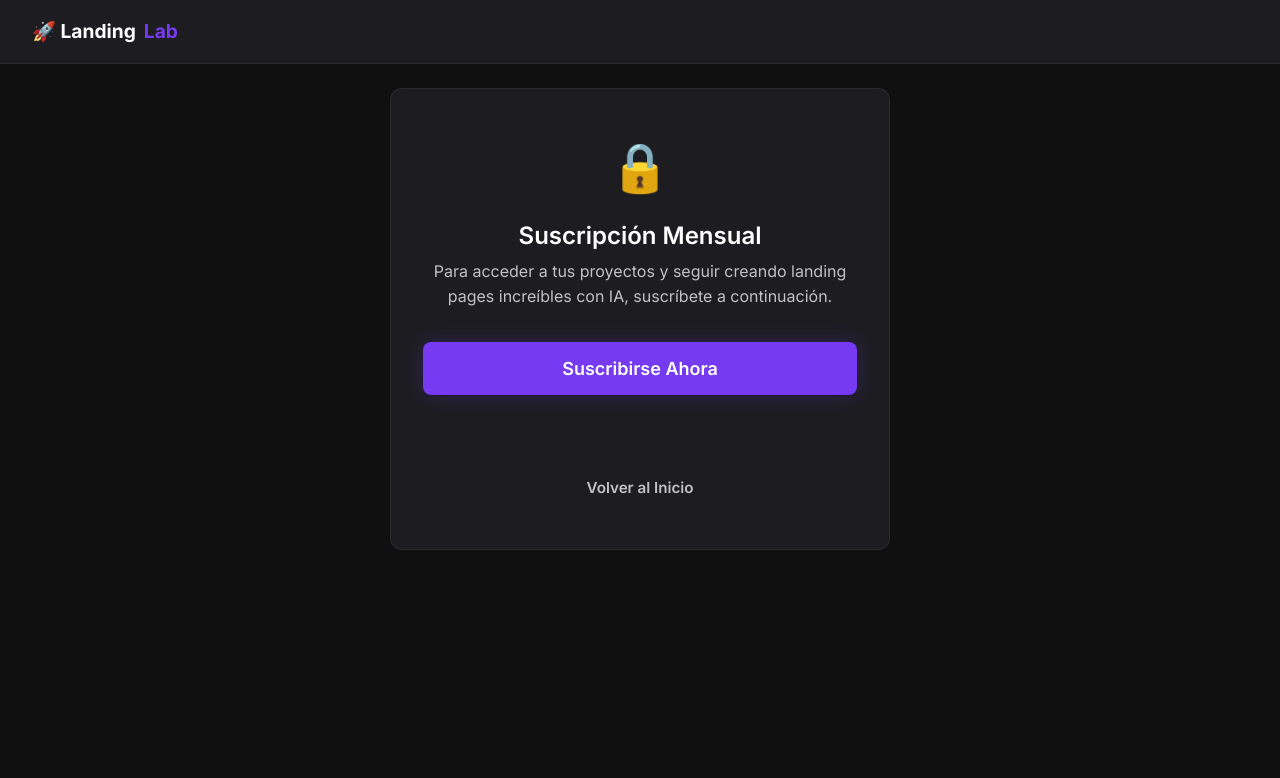
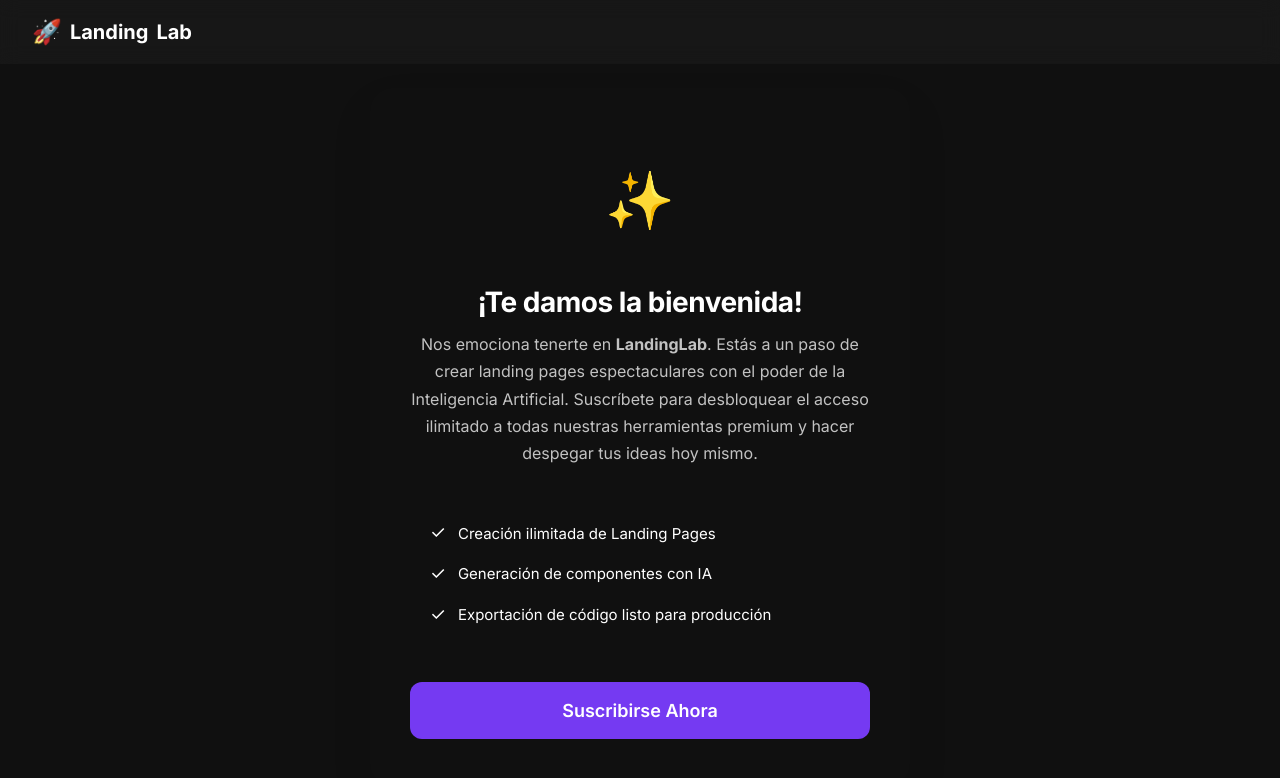
Before and after one commit to facupetitfour/landingLab, a Next.js app: page /suscribir in a window 1280 px wide. Shown: the top 778 px of the page. Built offline with nearby package versions, Linux system fonts and the light colour scheme; no server answers.

Commit message:
cambios en la vista suscribirse

```diff
--- a/src/app/suscribir/page.tsx
+++ b/src/app/suscribir/page.tsx
@@ -1,6 +1,6 @@
 'use client';
 
-import { useState } from 'react';
+import { useState, useEffect } from 'react';
 import { useRouter } from 'next/navigation';
 import { useUser, UserButton } from '@clerk/nextjs';
 
@@ -8,6 +8,16 @@
   const router = useRouter();
   const { isLoaded, user } = useUser();
   const [loading, setLoading] = useState(false);
+  const [isNewUser, setIsNewUser] = useState<boolean>(true);
+
+  useEffect(() => {
+    if (user && user.createdAt) {
+      const createdTime = new Date(user.createdAt).getTime();
+      const now = Date.now();
+      const differenceInHours = (now - createdTime) / (1000 * 60 * 60);
+      setIsNewUser(differenceInHours < 24);
+    }
+  }, [user]);
 
   const handleSubscribe = async () => {
     if (!user) return;
@@ -53,9 +63,9 @@
 
   return (
     <div className="app-shell" style={{ display: 'flex', flexDirection: 'column', minHeight: '100vh', background: 'var(--bg-main)' }}>
-      <header className="app-header">
-        <div className="app-header-logo">
-          🚀 Landing<span>Lab</span>
+      <header className="app-header" style={{ borderBottom: '1px solid var(--border)', background: 'rgba(255, 255, 255, 0.03)', backdropFilter: 'blur(10px)' }}>
+        <div className="app-header-logo" style={{ fontSize: '1.25rem', fontWeight: 700, gap: '8px', display: 'flex', alignItems: 'center' }}>
+          <span style={{ fontSize: '1.5rem' }}>🚀</span> Landing<span style={{ color: 'var(--primary)' }}>Lab</span>
         </div>
         <UserButton
           appearance={{
@@ -69,29 +79,84 @@
       <main style={{
         flex: 1,
         display: 'flex',
-        alignItems: 'flex-start',
+        alignItems: 'center',
         justifyContent: 'center',
         padding: '24px',
         overflowY: 'auto'
       }}>
+        {isNewUser ? (
+          /* VISTA USUARIO NUEVO */
           <div className="card" style={{
-          maxWidth: '500px',
+            maxWidth: '540px',
             width: '100%',
             textAlign: 'center',
-          padding: '40px 32px'
+            padding: '48px 40px',
+            background: 'linear-gradient(180deg, var(--bg-surface) 0%, rgba(var(--primary-rgb), 0.05) 100%)',
+            border: '1px solid rgba(var(--primary-rgb), 0.2)',
+            boxShadow: '0 20px 40px rgba(0, 0, 0, 0.1)',
+            borderRadius: '24px',
+            position: 'relative',
+            overflow: 'hidden'
           }}>
-          <div style={{ fontSize: '48px', marginBottom: '16px' }}>🔒</div>
-          <h1 style={{ fontSize: '24px', fontWeight: 600, marginBottom: '8px' }}>
-            Suscripción Mensual
+            <div style={{ position: 'absolute', top: '-50px', left: '-50px', width: '150px', height: '150px', background: 'var(--primary)', filter: 'blur(100px)', opacity: 0.2, borderRadius: '50%' }}></div>
+            <div style={{ position: 'absolute', bottom: '-50px', right: '-50px', width: '150px', height: '150px', background: 'var(--primary)', filter: 'blur(100px)', opacity: 0.2, borderRadius: '50%' }}></div>
+
+            <div style={{
+              fontSize: '56px',
+              marginBottom: '20px',
+              display: 'inline-flex',
+              padding: '20px',
+              background: 'rgba(var(--primary-rgb), 0.1)',
+              borderRadius: '50%',
+              boxShadow: '0 0 20px rgba(var(--primary-rgb), 0.2) inset'
+            }}>✨</div>
+
+            <h1 style={{ fontSize: '28px', fontWeight: 700, marginBottom: '12px', letterSpacing: '-0.5px' }}>
+              ¡Te damos la bienvenida!
             </h1>
-          <p style={{ color: 'var(--text-secondary)', marginBottom: '32px', lineHeight: '1.6' }}>
-            Para acceder a tus proyectos y seguir creando landing pages increíbles con IA, suscríbete a continuación.
+
+            <p style={{ color: 'var(--text-secondary)', marginBottom: '32px', lineHeight: '1.7', fontSize: '16px' }}>
+              Nos emociona tenerte en <strong>LandingLab</strong>. Estás a un paso de crear landing pages espectaculares con el poder de la Inteligencia Artificial. Suscríbete para desbloquear el acceso ilimitado a todas nuestras herramientas premium y hacer despegar tus ideas hoy mismo.
             </p>
 
-          <div style={{ textAlign: 'center', minHeight: '100px' }}>
+            <div style={{
+              display: 'flex',
+              flexDirection: 'column',
+              gap: '12px',
+              marginBottom: '32px',
+              textAlign: 'left',
+              background: 'var(--bg-main)',
+              padding: '20px',
+              borderRadius: '16px',
+              border: '1px solid var(--border)'
+            }}>
+              <div style={{ display: 'flex', gap: '12px', alignItems: 'center' }}>
+                <span style={{ color: 'var(--primary)', fontSize: '18px' }}>✓</span>
+                <span style={{ fontSize: '15px' }}>Creación ilimitada de Landing Pages</span>
+              </div>
+              <div style={{ display: 'flex', gap: '12px', alignItems: 'center' }}>
+                <span style={{ color: 'var(--primary)', fontSize: '18px' }}>✓</span>
+                <span style={{ fontSize: '15px' }}>Generación de componentes con IA</span>
+              </div>
+              <div style={{ display: 'flex', gap: '12px', alignItems: 'center' }}>
+                <span style={{ color: 'var(--primary)', fontSize: '18px' }}>✓</span>
+                <span style={{ fontSize: '15px' }}>Exportación de código listo para producción</span>
+              </div>
+            </div>
+
+            <div style={{ position: 'relative', zIndex: 10 }}>
               <button
                 className="btn btn-primary"
-                style={{ width: '100%', padding: '16px', fontSize: '18px' }}
+                style={{
+                  width: '100%',
+                  padding: '18px',
+                  fontSize: '18px',
+                  fontWeight: 600,
+                  borderRadius: '12px',
+                  boxShadow: '0 8px 16px rgba(var(--primary-rgb), 0.3)',
+                  transition: 'all 0.2s ease',
+                  transform: loading ? 'scale(0.98)' : 'scale(1)'
+                }}
                 onClick={handleSubscribe}
                 disabled={loading}
               >
@@ -99,14 +164,93 @@
               </button>
             </div>
 
+            {/* <button
+              className="btn btn-ghost"
+              style={{ width: '100%', marginTop: '20px', color: 'var(--text-tertiary)', fontSize: '14px', position: 'relative', zIndex: 10 }}
+              onClick={() => router.push('/dashboard')}
+            >
+              Explorar el Dashboard antes de suscribirme
+            </button> */}
+          </div>
+        ) : (
+          /* VISTA USUARIO ANTIGUO (REACTIVACIÓN) */
+          <div className="card" style={{
+            maxWidth: '480px',
+            width: '100%',
+            textAlign: 'center',
+            padding: '40px 32px',
+            borderTop: '4px solid var(--primary)',
+            boxShadow: '0 10px 30px rgba(0,0,0,0.05)'
+          }}>
+            <div style={{
+              fontSize: '48px',
+              marginBottom: '20px',
+              display: 'inline-block',
+              animation: 'float 3s ease-in-out infinite'
+            }}>👋</div>
+
+            <h1 style={{ fontSize: '24px', fontWeight: 600, marginBottom: '12px' }}>
+              ¡Qué bueno verte de nuevo!
+            </h1>
+
+            <p style={{ color: 'var(--text-secondary)', marginBottom: '32px', lineHeight: '1.6', fontSize: '15px' }}>
+              Tu periodo de acceso requiere una suscripción activa para continuar creando y gestionando tus proyectos en LandingLab.
+              Reactiva tu plan para no perder el ritmo.
+            </p>
+
+            <div style={{
+              background: 'var(--bg-main)',
+              border: '1px solid var(--border)',
+              borderRadius: '12px',
+              padding: '16px',
+              marginBottom: '32px',
+              display: 'flex',
+              alignItems: 'center',
+              justifyContent: 'center',
+              gap: '12px'
+            }}>
+              <span style={{ fontSize: '24px' }}>💼</span>
+              <div style={{ textAlign: 'left' }}>
+                <div style={{ fontWeight: 600, fontSize: '16px' }}>Plan Pro Mensual</div>
+                <div style={{ fontSize: '13px', color: 'var(--text-tertiary)' }}>Acceso total a las herramientas IA</div>
+              </div>
+            </div>
+
+            <div style={{ textAlign: 'center' }}>
               <button
+                className="btn btn-primary"
+                style={{
+                  width: '100%',
+                  padding: '16px',
+                  fontSize: '16px',
+                  fontWeight: 600,
+                  borderRadius: '10px'
+                }}
+                onClick={handleSubscribe}
+                disabled={loading}
+              >
+                {loading ? 'Redirigiendo al pago...' : 'Reactivar mi Suscripción'}
+              </button>
+            </div>
+
+            {/* <button
               className="btn btn-ghost"
-            style={{ width: '100%', marginTop: '24px' }}
+              style={{ width: '100%', marginTop: '20px', fontSize: '14px' }}
               onClick={() => router.push('/dashboard')}
             >
               Volver al Inicio
-          </button>
+            </button> */}
+
+            <style dangerouslySetInnerHTML={{
+              __html: `
+              @keyframes float {
+                0% { transform: translateY(0px); }
+                50% { transform: translateY(-8px); }
+                100% { transform: translateY(0px); }
+              }
+            `}} />
           </div>
+        )}
       </main>
     </div>
   );
```
Lines whose indentation alone changed are shown as unchanged.
